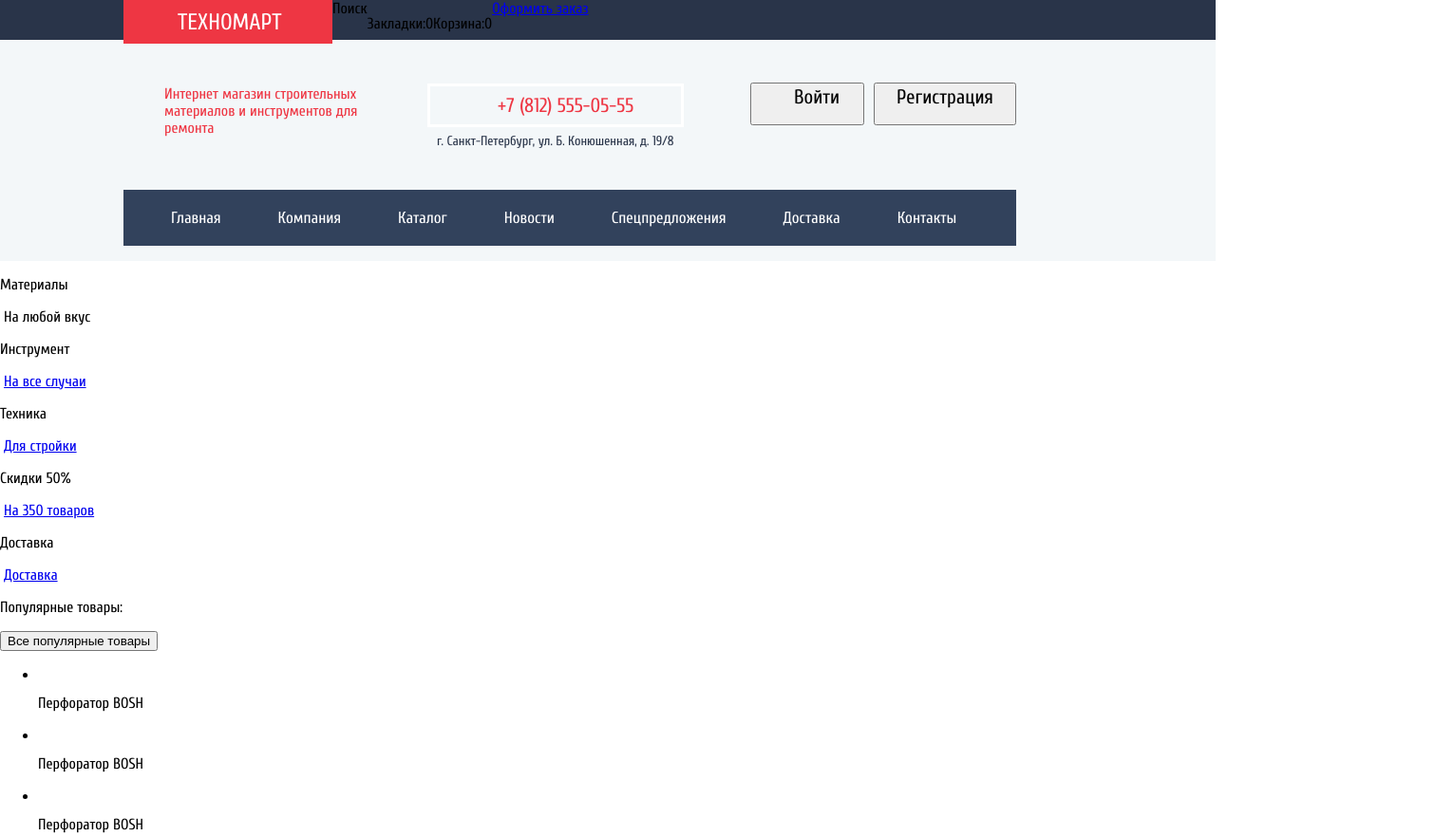
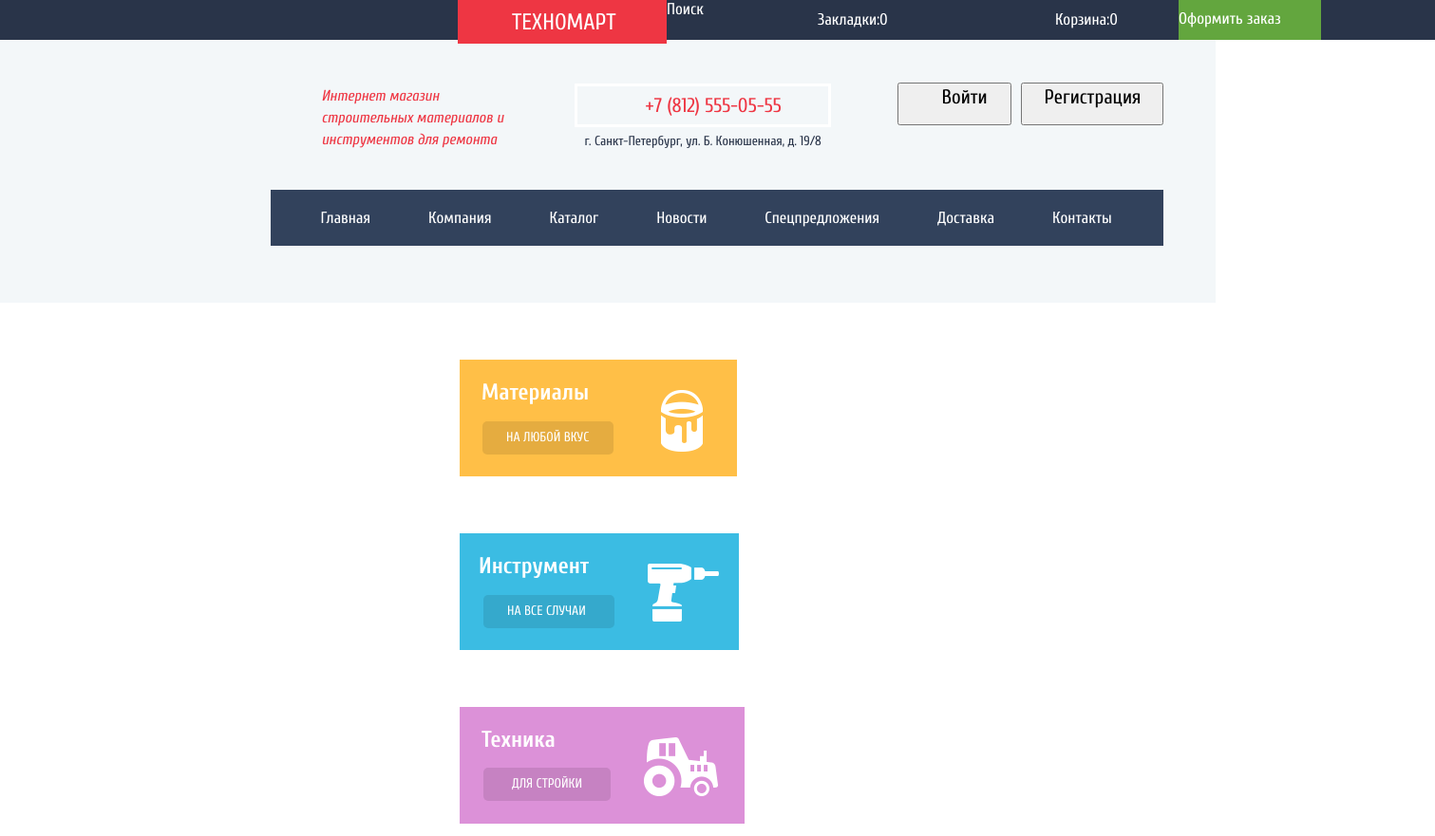
Before and after one commit to idanyviat/tehnomart, a website: page source/index.html in a window 1280 px wide. Shown: the top 881 px of the page at 95% size, 1511 px wide, since content can reach past the window. Drawn offline with nearby package versions, Linux system fonts and the light colour scheme; files that its build step writes are made by us from their sources; files whose address does not match are found by name.

Commit message:
Слайдер

```diff
--- a/source/index.html
+++ b/source/index.html
@@ -12,9 +12,10 @@
     <div class="page-header page-header__activeline">
       <h1 class="page-header__activeline page-header__activeline--h1">Техномарт</h1>
       <input class="page-header__activeline page-header__activeline--search" type="search"><label>Поиск</label></input>
-      <p>Закладки:<span>0</span></p>
-      <p>Корзина:<span>0</span></p>
-      <a href="#">Оформить заказ</a>
+      <p class="page-header__activeline page-header__activeline--bookmarker">Закладки:<span id="bookmarker">0</span>
+      </p>
+      <p class="page-header__activeline page-header__activeline--basket">Корзина:<span id="basket">0</span></p>
+      <a class="page-header__activeline page-header__activeline--order" href="#">Оформить заказ</a>
     </div>
     <div class="container">
       <div class="page-header__infoblock">
@@ -40,33 +41,34 @@
       </nav>
     </div>
   </header>
-  <main>
+  <main class="container">
     <section class="cards">
-      <div class="cards__items">
-        <p>Материалы</p>
-        <img src="">
+      <div class="cards__items cards__materials">
+        <p class="cards__names">Материалы</p>
         <a class="cards__items cards__items--fakebutton" ref="#">На любой вкус</a>
       </div>
-      <div class="cards__items">
-        <p>Инструмент</p>
-        <img src="">
+      <div class="cards__items cards__tools">
+        <p class="cards__names">Инструмент</p>
         <a class="cards__items cards__items--fakebutton" href="#">На все случаи</a>
       </div>
-      <div class="cards__items">
-        <p>Техника</p>
-        <img src="">
+      <div class="cards__items cards__tehnic">
+        <p class="cards__names">Техника</p>
         <a class="cards__items cards__items--fakebutton" href="#">Для стройки</a>
       </div>
-      <div>
+      <div class="slider-container">
+        <div class="slider">
+          <img src="" alt="">
+          <img src="" alt="">
+        </div>
+        <div class="slider__next"><span class="slider__next slider__next--point"></span></div>
+        <div class="slider__back"><span class="slider__back slider__back--point"></span></div>
       </div>
-      <div class="cards__items">
-        <p>Скидки 50%</p>
-        <img src="">
+      <div class="cards__items cards__diskounts">
+        <p class="cards__names">Скидки 50%</p>
         <a class="cards__items cards__items--fakebutton" href="#">На 350 товаров</a>
       </div>
-      <div class="cards__items">
-        <p>Доставка</p>
-        <img src="">
+      <div class="cards__items cards__delivery">
+        <p class="cards__names">Доставка</p>
         <a class="cards__items cards__items--fakebutton" href="#">Доставка</a>
       </div>
     </section>
--- a/source/sass/cards.scss
+++ b/source/sass/cards.scss
@@ -0,0 +1,111 @@
+.cards {
+  display: flex;
+  flex-direction: row;
+  flex-wrap: wrap;
+  margin-left: 364px;
+  margin-right: 364px;
+}
+
+.cards__items {
+  width: 300px;
+  height: 123px;
+  margin-top: 60px;
+
+  .cards__names {
+    margin-top: 20px;
+    margin-left: 20px;
+    font-size: 24px;
+  }
+
+  .cards__items--fakebutton {
+    color: white;
+    text-decoration: none;
+    font-size: 14px;
+    text-transform: uppercase;
+    line-height: 24px;
+    margin-left: 20px;
+    padding-top: 9px;
+    padding-bottom: 10px;
+    padding-right: 26px;
+    padding-left: 25px;
+    border-radius: 5px;
+  }
+}
+
+.cards__materials {
+  background-color: #ffbf47;
+  margin-right: 20px;
+  background-image: url("/img/icon-1-png.png");
+  background-repeat: no-repeat;
+  background-position-x: 212px;
+  background-position-y: 32px;
+
+  .cards__names {
+    padding-left: 3px;
+    margin-bottom: 20px;
+  }
+
+  .cards__items--fakebutton {
+    background-color: #e5ac40;
+    margin-left: 24px;
+  }
+}
+
+.cards__tools {
+  margin-right: 18px;
+  background-color: #3bbce3;
+  background-image: url("/img/icon-2.png");
+  background-repeat: no-repeat;
+  background-position-x: 198px;
+  background-position-y: 32px;
+
+  .cards__names {
+    margin-bottom: 20px;
+  }
+
+  .cards__items--fakebutton {
+    background-color: #35a9cc;
+    padding-right: 30px;
+    margin-left: 25px;
+  }
+}
+
+.cards__tehnic {
+  background-color: #dc91d8;
+  background-image: url("/img/icon-3.png");
+  background-repeat: no-repeat;
+  background-position-x: 194px;
+  background-position-y: 32px;
+
+  .cards__names {
+    margin-left: 23px;
+    margin-bottom: 19px;
+  }
+  .cards__items--fakebutton {
+    background-color: #c682c2;
+    margin-left: 25px;
+    padding-left: 30px;
+    padding-right: 30px;
+  }
+}
+
+.cards__diskounts {
+  background-color: #8ed78f;
+  .cards__items--fakebutton {
+    background-color: #80c180;
+  }
+}
+
+.cards__delivery {
+  background-color: #ffc047;
+  .cards__items--fakebutton {
+    background-color: #e5ac40;
+  }
+}
+
+.cards__names {
+  font-size: 21px;
+  line-height: 30px;
+  color: white;
+  font-family: "CuprumBold", "PTSansBold", sans-serif;
+}
--- a/source/sass/container.scss
+++ b/source/sass/container.scss
@@ -1,4 +1,5 @@
 .container {
+  margin: 0 auto;
   padding-left: 120px;
   padding-right: 120px;
 }
--- a/source/sass/items.scss
+++ b/source/sass/items.scss
@@ -0,0 +1,36 @@
+.items {
+  display: flex;
+  flex-direction: row;
+  flex-wrap: wrap;
+  margin-left: 364px;
+  margin-right: 364px;
+}
+
+.items__header {
+  width: 940px;
+  display: flex;
+  background-color: #f9f5f0;
+  p {
+    font-size: 30px;
+    width: 621px;
+    margin-right: 10px;
+    margin-left: 30px;
+    text-transform: uppercase;
+    font-family: "Cuprum", "PTSans", sans-serif;
+    color: #32425c;
+  }
+  .items__header--button {
+    width: 253px;
+    height: 38px;
+    margin-right: 24px;
+    margin-top: 28px;
+    padding-left: 56px;
+    font-family: "Cuprum", "PTSans", sans-serif;
+    text-align: center;
+    text-transform: uppercase;
+    color: white;
+    background-color: #ee3643;
+    border: none;
+    border-radius: 5px;
+  }
+}
--- a/source/sass/page-header.scss
+++ b/source/sass/page-header.scss
@@ -3,6 +3,11 @@
   flex-direction: column;
   flex-wrap: wrap;
   background-color: #f3f7f9;
+}
+.page-header__line {
+  margin-left: 0;
+  margin-right: 0;
+  background-color: #293449;
 }
 
 .page-header__activeline {
@@ -24,7 +29,7 @@
     background-color: #ee3643;
     width: 220px;
     height: 46px;
-    margin-left: 10px;
+    margin-left: 362px;
     padding-left: 57px;
     padding-top: 10px;
     padding-right: 0;
@@ -32,6 +37,37 @@
 
   .page-header__activeline--search {
     display: none;
+  }
+
+  label {
+    color: white;
+    font-size: 17px;
+  }
+
+  .page-header__activeline--bookmarker {
+    color: white;
+    font-size: 17px;
+    width: 250px;
+    padding-right: 0;
+    padding-top: 11px;
+  }
+
+  .page-header__activeline--basket {
+    color: white;
+    font-size: 17px;
+    width: 250px;
+    padding-top: 11px;
+  }
+  .page-header__activeline--order {
+    font-size: 17px;
+    color: white;
+    text-align: center;
+    text-decoration: none;
+    background-color: #63a63e;
+    width: 150px;
+    padding-left: 0;
+    padding-right: 0;
+    padding-top: 10px;
   }
 }
 
@@ -41,9 +77,12 @@
   height: 158px;
 
   .page-header__infoblock--info {
+    font-family: "CuprumItalic", "PTSans", serif;
+    font-style: italic;
     text-align: left;
     color: #ee3643;
     font-size: 16px;
+    line-height: 23px;
     margin-top: 0;
     width: 320px;
     padding-left: 53px;
@@ -55,7 +94,6 @@
     flex-direction: column;
     width: 300px;
     padding-right: 10px;
-    margin-left: 10px;
     margin-right: 40px;
 
     span {
@@ -99,8 +137,8 @@
 
 .page-header__navigation {
   background-color: #32425c;
-  width: 930px;
-  margin-left: 10px;
+  width: 940px;
+  margin-bottom: 60px;
   .page-header__navigation--nav {
     display: flex;
     flex-direction: row;
@@ -109,7 +147,10 @@
     padding-bottom: 20px;
     margin-top: 0;
     li {
-      margin-right: 60px;
+      margin-right: 61px;
+    }
+    li:nth-child(1) {
+      margin-left: 12px;
     }
     a {
       font-size: 17px;
--- a/source/sass/style.scss
+++ b/source/sass/style.scss
@@ -36,8 +36,36 @@ html {
 }
 
 @font-face {
+  font-family: "CuprumItalic";
+  src: url(".../fonts/cuprumitalic.woff2") format("woff2"), url(".../fonts/cuprumitalic.woff") format("woff");
+  font-weight: 400;
+  font-style: italic;
+}
+
+@font-face {
+  font-family: "CuprumBoldItalic";
+  src: url(".../fonts/cuprumbolditalic.woff2") format("woff2"), url(".../fonts/cuprumbolditalic.woff") format("woff");
+  font-weight: 700;
+  font-style: italic;
+}
+
+@font-face {
   font-family: "Cuprum";
   src: url("../fonts/cuprum.woff2") format("woff2"), url("../fonts/cuprum.woff") format("woff");
   font-weight: 400;
   font-style: normal;
 }
+
+@font-face {
+  font-family: "PTSans";
+  src: url(".../fonts/ptsans.woff2") format("woff2"), url(".../fonts/ptsans.woff") format("woff");
+  font-weight: 400;
+  font-style: normal;
+}
+
+@font-face {
+  font-family: "PTSansBold";
+  src: url(".../fonts/ptsansbold.woff2") format("woff2"), url(".../fonts/ptsansbold.woff") format("woff");
+  font-weight: 700;
+  font-style: normal;
+}
```
Also changed, not shown: source/img/icon-1-png.png (added), source/img/icon-1.svg (deleted), source/img/icon-2.png (added), source/img/icon-2.svg (deleted), source/img/icon-3.png (added), source/img/icon-3.svg (deleted), source/img/icon-4.png (added), source/img/icon-4.svg (deleted), source/img/icon-5.png (added), source/img/icon-5.svg (deleted).
